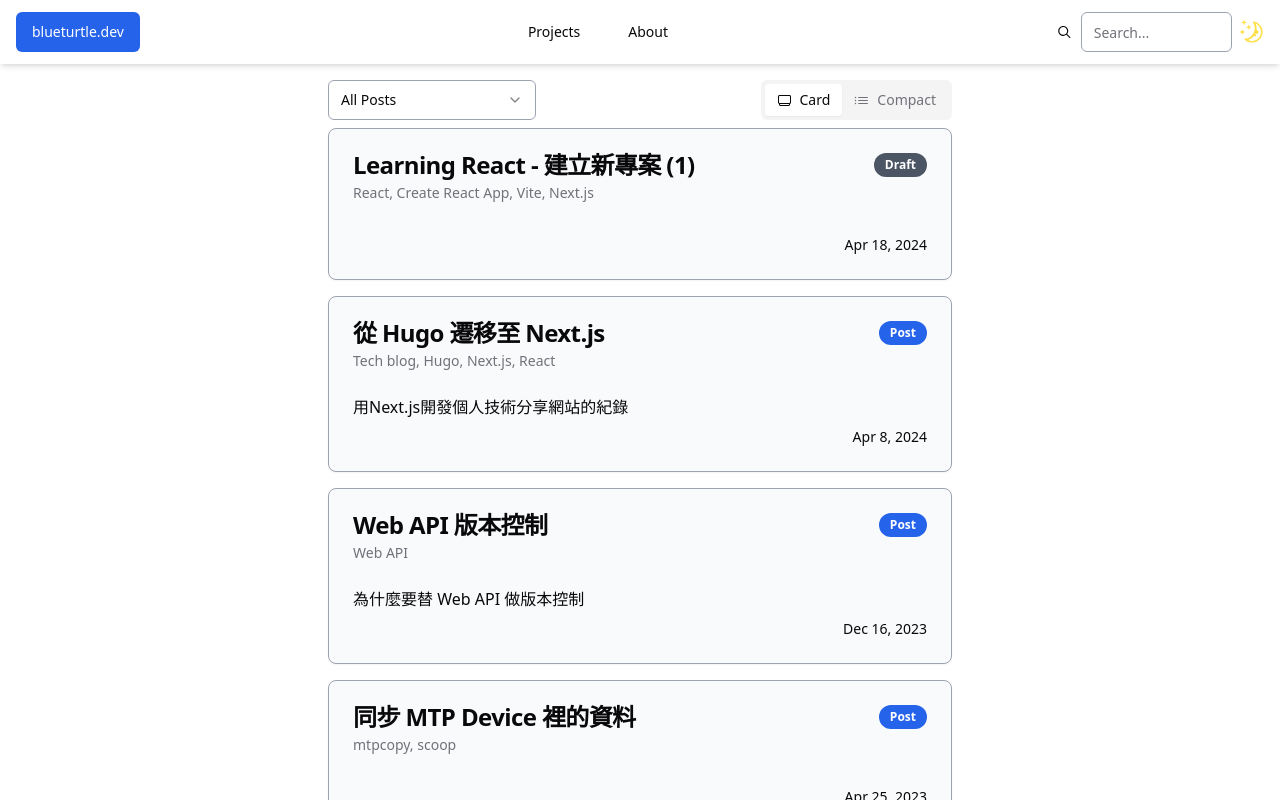
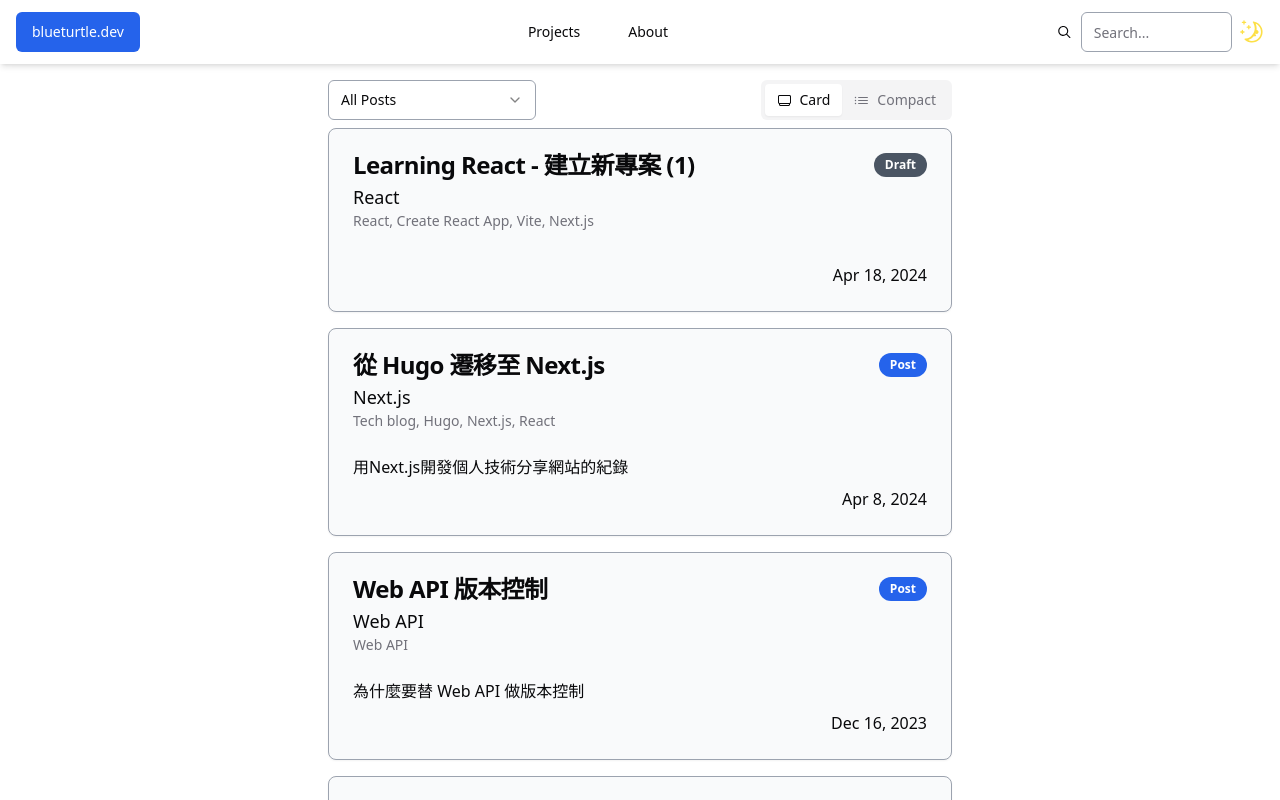
Before and after one commit to tarmacChen/blueturtle.dev, a Next.js app: page / in a window 1280 px wide. Shown: the top 800 px of the page. Built offline with nearby package versions, Linux system fonts and the light colour scheme.

Commit message:
add category to PostCard

```diff
--- a/src/components/PostCard.tsx
+++ b/src/components/PostCard.tsx
@@ -23,24 +23,26 @@ export const PostCard = ({ post }: { post: MarkdownFile }) => {
   const linkUrl = `/posts/${meta?.title}`;
   const createdTime = moment(meta.createdTime);
   const tags = meta.tags ? meta.tags.join(', ') : '';
+  const category = meta.category || '';
 
   return (
     <Link href={linkUrl}>
       <Card className="bg-gray-50 border-gray-400 dark:border-gray-300 dark:bg-gray-800 hover:border-black hover:bg-blue-50 hover:shadow-md hover:border-blue-500 hover:border-2">
         <CardHeader>
           <div className="flex flex-row justify-between gap-2">
-            <CardTitle>{meta?.title}</CardTitle>
+            <CardTitle className="">{meta?.title}</CardTitle>
             {meta.draft ? <DraftBadge /> : <PostBadge />}
           </div>
           <CardDescription className="dark:text-gray-300">
-            {tags}
+            <div className="text-foreground text-lg inline">{category}</div>
+            <div>{tags}</div>
           </CardDescription>
         </CardHeader>
         <CardContent>
           <div className="flex flex-col gap-2">
             <div>{meta?.description}</div>
             <div className="flex flex-row justify-end">
-              <div className="text-sm">{createdTime.format('ll')}</div>
+              <div className="text-md">{createdTime.format('ll')}</div>
             </div>
           </div>
         </CardContent>
```
